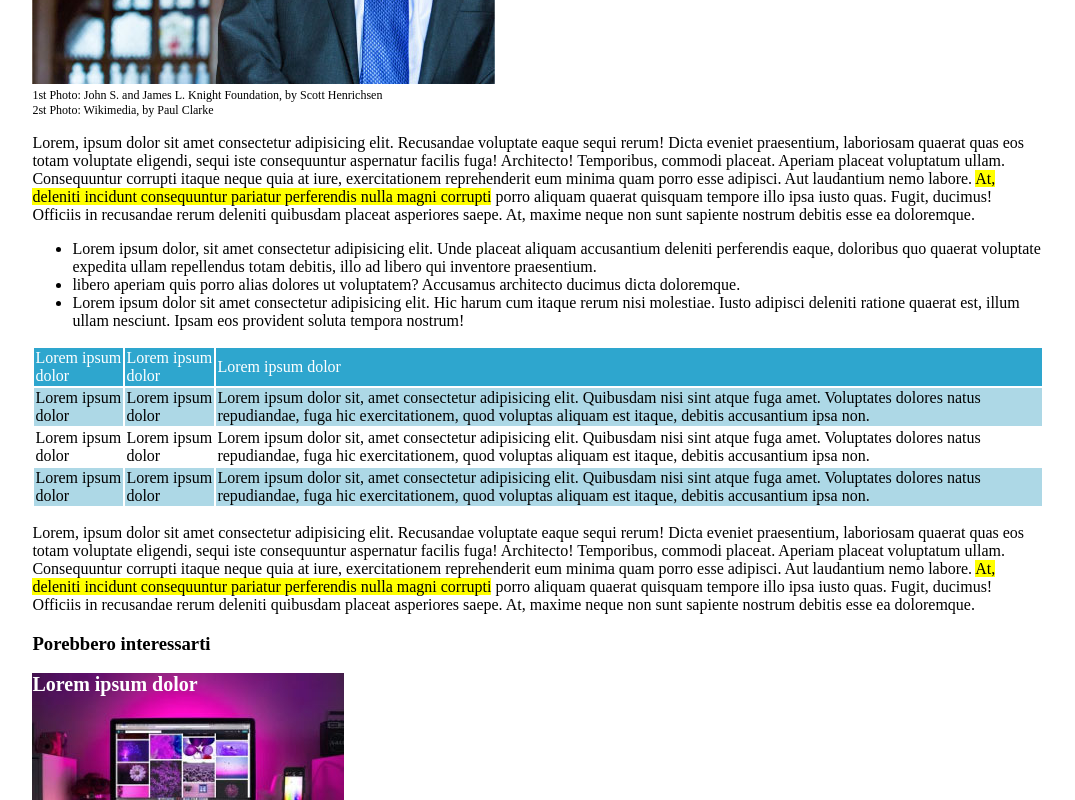
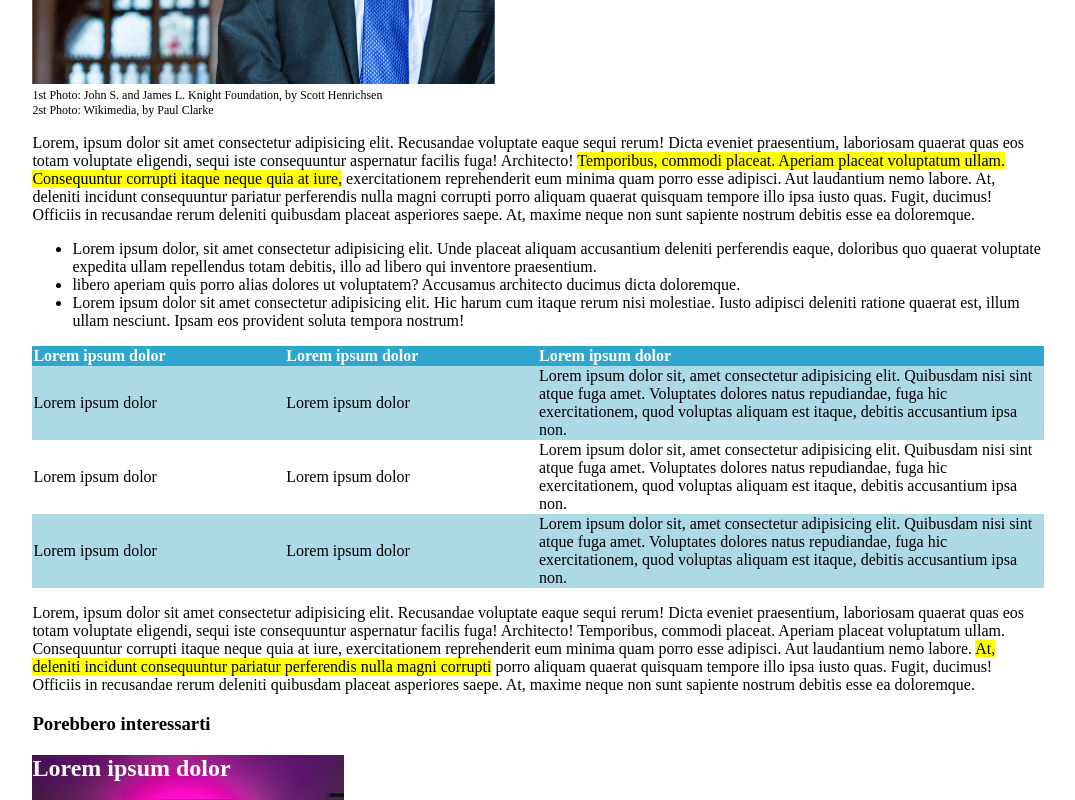
Before and after one commit to JacopoTrincanato/html-css-booleaner, a plain HTML site: page index.html in a window 1280 px wide. Shown: the part 1120-1920 px from the top of the page, without its empty margins (102-1177 px from the left). Drawn offline with Linux system fonts and the light colour scheme.

Commit message:
fix table

```diff
--- a/index.html
+++ b/index.html
@@ -18,7 +18,7 @@
         <section>
             <h1>Internet deve essere al servizio del "bene pubblico" : il manifesto di Tim Berners-Lee</h1>
 
-            <h2>Scritto da <span class="subtitle">The Booleaner</span><br><div>il 10/10/20</div></h2>
+            <h2 id="first-h2">Scritto da <span class="subtitle">The Booleaner</span><br><div>il 10/10/20</div></h2>
 
             <img id="main-photo1" src="./img/tim-1.jpg" alt="Tim photo1"><br>
             <img src="./img/tim-2.jpg" alt="Tim photo2">
@@ -27,7 +27,7 @@
         </section>
 
         <section>
-            <p>Lorem, ipsum dolor sit amet consectetur adipisicing elit. Recusandae voluptate eaque sequi rerum! Dicta eveniet praesentium, laboriosam quaerat quas eos totam voluptate eligendi, sequi iste consequuntur aspernatur facilis fuga! Architecto! Temporibus, commodi placeat. Aperiam placeat voluptatum ullam. Consequuntur corrupti itaque neque quia at iure, exercitationem reprehenderit eum minima quam porro esse adipisci. Aut laudantium nemo labore. <span class="lorem-text">At, deleniti incidunt consequuntur pariatur perferendis nulla magni corrupti</span> porro aliquam quaerat quisquam tempore illo ipsa iusto quas. Fugit, ducimus! Officiis in recusandae rerum deleniti quibusdam placeat asperiores saepe. At, maxime neque non sunt sapiente nostrum debitis esse ea doloremque.</p>
+            <p>Lorem, ipsum dolor sit amet consectetur adipisicing elit. Recusandae voluptate eaque sequi rerum! Dicta eveniet praesentium, laboriosam quaerat quas eos totam voluptate eligendi, sequi iste consequuntur aspernatur facilis fuga! Architecto! <span class="lorem-text">Temporibus, commodi placeat. Aperiam placeat voluptatum ullam. Consequuntur corrupti itaque neque quia at iure,</span> exercitationem reprehenderit eum minima quam porro esse adipisci. Aut laudantium nemo labore. At, deleniti incidunt consequuntur pariatur perferendis nulla magni corrupti porro aliquam quaerat quisquam tempore illo ipsa iusto quas. Fugit, ducimus! Officiis in recusandae rerum deleniti quibusdam placeat asperiores saepe. At, maxime neque non sunt sapiente nostrum debitis esse ea doloremque.</p>
 
             <ul>
                 <li>Lorem ipsum dolor, sit amet consectetur adipisicing elit. Unde placeat aliquam accusantium deleniti perferendis eaque, doloribus quo quaerat voluptate expedita ullam repellendus totam debitis, illo ad libero qui inventore praesentium.</li>
@@ -38,9 +38,9 @@
             <table>
                 <thead>
                     <tr>
-                        <td>Lorem ipsum dolor</td>
-                        <td>Lorem ipsum dolor</td>
-                        <td>Lorem ipsum dolor</td>
+                        <td class="normal"><strong>Lorem ipsum dolor</strong></td>
+                        <td class="normal"><strong>Lorem ipsum dolor</strong></td>
+                        <td class="special"><strong>Lorem ipsum dolor</strong></td>
                     </tr>
                 </thead>
                 <tbody>
--- a/style.css
+++ b/style.css
@@ -21,7 +21,7 @@ h1{
     font-size: 50px;
 }
 
-h2{
+#first-h2{
     font-size: 20px;
     color: gray;
 }
@@ -46,10 +46,22 @@ ul{
     margin-top: 10px;
 }
 
+table{
+    border-collapse: collapse;
+}
+
 thead{
     margin-left: 20px;
     background-color: rgb(46, 166, 206);
     color: white;
+}
+
+.normal{
+    width: 25%;
+}
+
+.special{
+    width: 50%;
 }
 
 .row{
@@ -64,6 +76,7 @@ thead{
 .text1{
     background-image: url('./img/monitor.jpg');
     color: white;
+
 }
 
 .text2{
```
